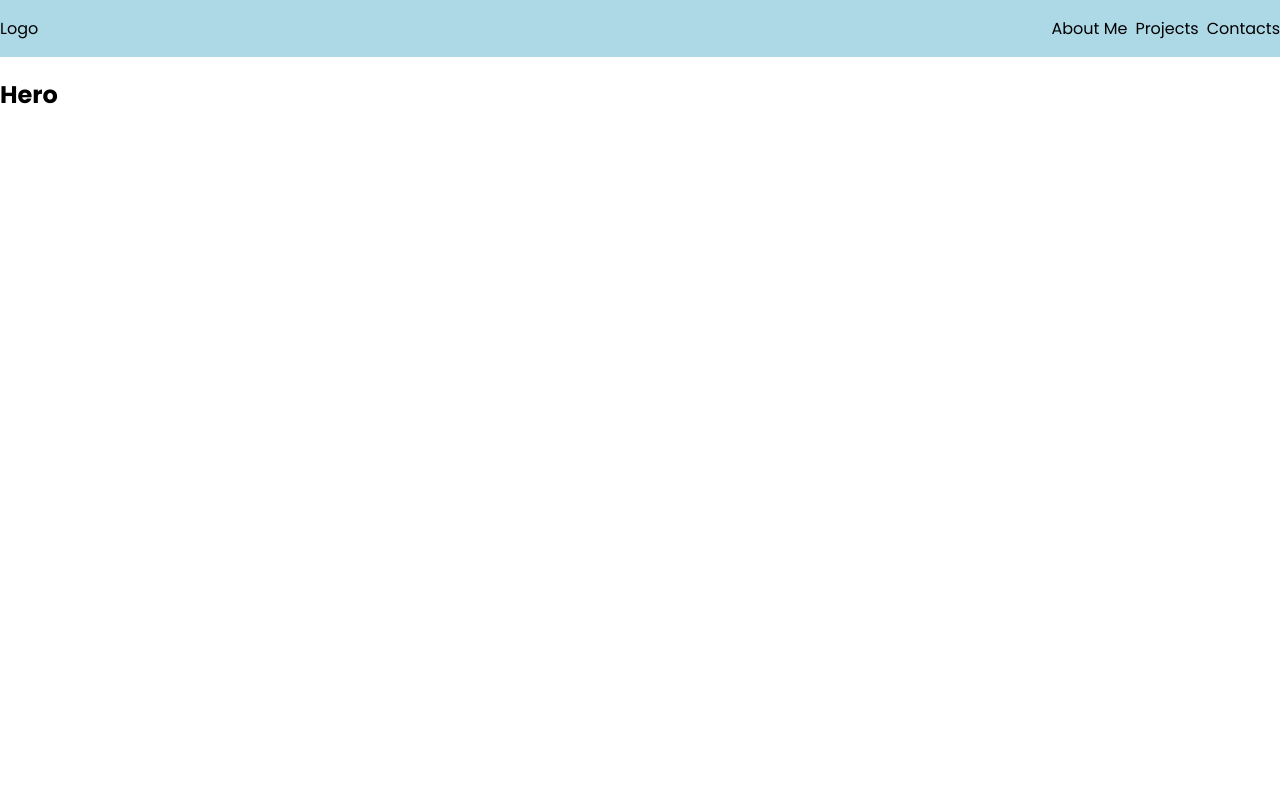
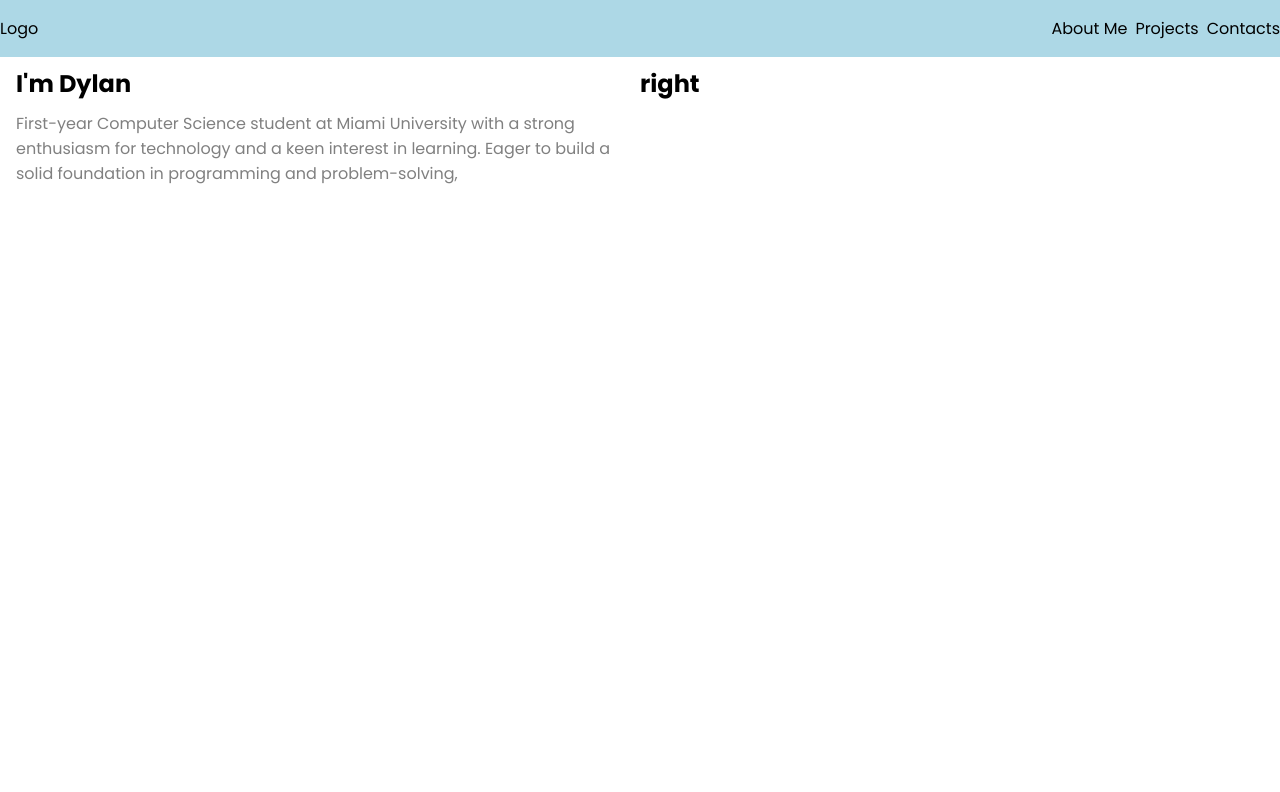
Before and after one commit to Dylan-Malloy/Portfolio, a React (Create React App) app in the folder client/: page / in a window 1280 px wide. Shown: the top 792 px of the page. Built offline with nearby package versions, Linux system fonts and the light colour scheme.

Commit message:
css updates and hero changes

```diff
--- a/client/src/App.js
+++ b/client/src/App.js
@@ -1,12 +1,19 @@
+import { useState } from "react";
+import Hero from "./components/Hero";
 import Navbar from "./components/Navbar";
 import "./styles/App.css"
+
 function App() {
+   const [count, setCount] = useState(0);
+
+  const [open, setOpen ] = useState(false);
+
+
   return (
     <>
       <Navbar/>
-      <section id="hero">
-        <h1>Hero</h1>
-      </section>
+
+      <Hero/>
 
       <section id="about">
         <h1>About</h1>
--- /dev/null
+++ b/client/src/components/Hero.js
@@ -0,0 +1,26 @@
+import React from "react";
+import "../styles/Hero.css";
+const Hero = () => {
+  return (
+    <>
+      <section id="hero">
+        <div className="row">
+          <div className="column">
+            <h1>I'm Dylan</h1>
+            <p className="text">
+              First-year Computer Science student at Miami University with a
+              strong enthusiasm for technology and a keen interest in learning.
+              Eager to build a solid foundation in programming and
+              problem-solving,{" "}
+            </p>
+          </div>
+          <div className="column">
+            <h1>right</h1>
+          </div>
+        </div>
+      </section>
+    </>
+  );
+};
+
+export default Hero;
--- a/client/src/styles/App.css
+++ b/client/src/styles/App.css
@@ -1,5 +1,8 @@
 @import url("https://fonts.googleapis.com/css2?family=Poppins:ital,wght@0,100;0,200;0,300;0,400;0,500;0,600;0,700;0,800;0,900;1,100;1,200;1,300;1,400;1,500;1,600;1,700;1,800;1,900&display=swap");
 
+* {
+    box-sizing: border-box;
+}
 body {
   font-family: "Poppins";
   margin: 0;
@@ -7,6 +10,7 @@ body {
 }
 
 section {
+  padding: 16px;
   height: 90vh;
 }
 
@@ -23,3 +27,33 @@ section {
   display: flex;
   gap: 8px;
 }
+
+h1 {
+  line-height: 90%;
+  margin: 0;
+}
+
+.text {
+  color: gray;
+}
+
+.row {
+  display: flex;
+}
+
+.row:after {
+    content: "";
+    display: table;
+    clear: both;
+  }
+
+.column {
+  float: left;
+  width: 50%;
+}
+
+@media screen and (max-width: 700px) {
+  .column {
+    width: 100%;
+  }
+}
--- /dev/null
+++ b/client/src/styles/Hero.css
@@ -0,0 +1,4 @@
+#hero {
+    display: flex;
+
+}
```
Lines whose indentation alone changed are shown as unchanged.
